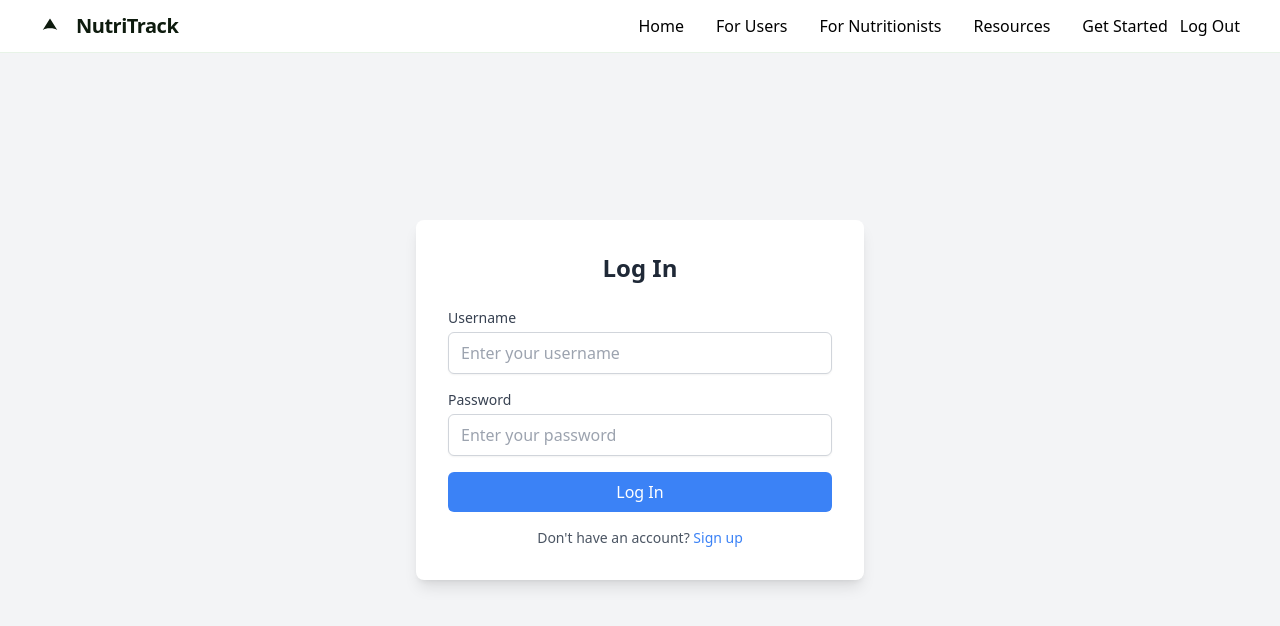
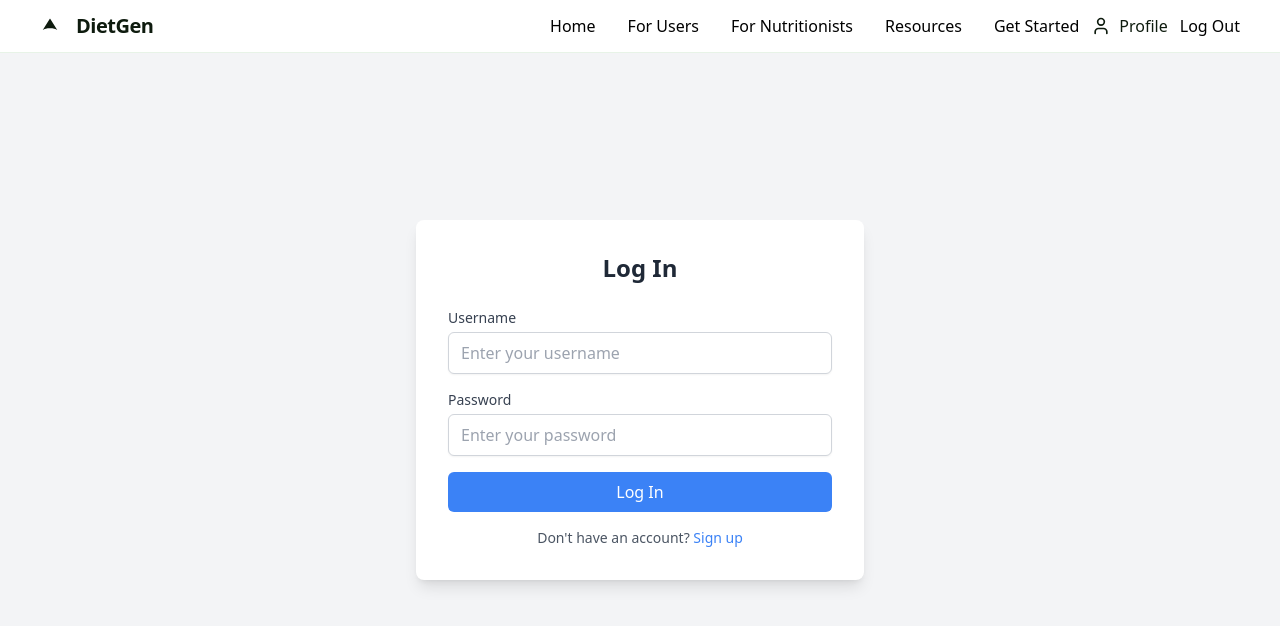
Before and after one commit to SHIBINSHA02/Dietrie, a React (Vite) app in the folder frontend/: page /login in a window 1280 px wide. Shown: the top 626 px of the page. Built offline with nearby package versions, Linux system fonts and the light colour scheme; sample sign-in values are in the browser's storage.

Commit message:
added profile route

```diff
--- a/frontend/package.json
+++ b/frontend/package.json
@@ -10,6 +10,8 @@
     "preview": "vite preview"
   },
   "dependencies": {
+    "@mui/x-charts": "^8.10.2",
+    "lucide-react": "^0.541.0",
     "react": "^19.1.0",
     "react-dom": "^19.1.0",
     "react-router-dom": "^7.8.1"
--- a/frontend/src/App.jsx
+++ b/frontend/src/App.jsx
@@ -1,3 +1,4 @@
+// frontend/src/App.jsx
 
 import React, { useEffect, useState } from 'react';
 import { BrowserRouter as Router, Routes, Route, Navigate } from 'react-router-dom';
@@ -34,14 +35,14 @@ function App() {
           <Route path="/login" element={<Login setIsAuthenticated={setIsAuthenticated} />} />
           <Route path="/signup" element={<Signup setIsAuthenticated={setIsAuthenticated} />} />
           <Route
-            path="/dashboard"
+            path="/home"
             element={
               <ProtectedRoute>
                 <Home />
               </ProtectedRoute>
             }
           />
-          <Route path="/" element={<Navigate to={isAuthenticated ? "/dashboard" : "/login"} />} />
+          <Route path="/" element={<Navigate to={isAuthenticated ? "/home" : "/login"} />} />
         </Routes>
       </div>
     </Router>
--- a/frontend/src/Components/Home/HeroSection.jsx
+++ b/frontend/src/Components/Home/HeroSection.jsx
@@ -1,3 +1,4 @@
+// frontend/src/Components/Home/HeroSection.jsx
 import React from 'react';
 
 function HeroSection() {
--- a/frontend/src/Components/Navbar/Navbar.jsx
+++ b/frontend/src/Components/Navbar/Navbar.jsx
@@ -1,6 +1,6 @@
-
 import React, { useState } from 'react';
 import { Link, useNavigate } from 'react-router-dom';
+import { User } from 'lucide-react'; // profile icon
 
 function Navbar({ isAuthenticated, setIsAuthenticated }) {
   const [isMenuOpen, setIsMenuOpen] = useState(false);
@@ -9,19 +9,19 @@ function Navbar({ isAuthenticated, setIsAuthenticated }) {
   const toggleMenu = () => setIsMenuOpen(!isMenuOpen);
 
   const handleLinkClick = () => {
-    if (isMenuOpen) setIsMenuOpen(false); // Close menu after click
+    if (isMenuOpen) setIsMenuOpen(false);
   };
 
   const handleLogout = () => {
-    localStorage.removeItem('token'); // Clear JWT token
-    setIsAuthenticated(false); // Update auth state
-    navigate('/login'); // Redirect to login
-    handleLinkClick(); // Close menu if open
+    localStorage.removeItem('token');
+    setIsAuthenticated(false);
+    navigate('/login');
+    handleLinkClick();
   };
 
   return (
     <header className="flex items-center stretch fixed w-full z-20 justify-between whitespace-nowrap border-b border-solid border-b-[#e7f3e7] px-4 sm:px-6 lg:px-10 py-3 bg-white">
-      {/* Logo */}
+
       <div className="flex items-center gap-3 sm:gap-4 text-[#0e1b0e]">
         <div className="size-5">
           <svg viewBox="0 0 48 48" fill="none" xmlns="http://www.w3.org/2000/svg">
@@ -31,10 +31,9 @@ function Navbar({ isAuthenticated, setIsAuthenticated }) {
             ></path>
           </svg>
         </div>
-        <h2 className="text-[#0e1b0e] text-lg lg:text-xl font-bold tracking-tight">NutriTrack</h2>
+        <h2 className="text-[#0e1b0e] text-lg lg:text-xl font-bold tracking-tight">DietGen</h2>
       </div>
 
-      {/* Hamburger (mobile only) */}
       <button
         className="sm:hidden text-[#0e1b0e] focus:outline-none"
         onClick={toggleMenu}
@@ -51,7 +50,7 @@ function Navbar({ isAuthenticated, setIsAuthenticated }) {
         </svg>
       </button>
 
-      {/* Nav Links */}
+      {/* Menu Items */}
       <div
         className={`${
           isMenuOpen ? 'flex' : 'hidden'
@@ -71,14 +70,27 @@ function Navbar({ isAuthenticated, setIsAuthenticated }) {
             Resources
           </a>
         </div>
-        <div className="flex flex-col sm:flex-row gap-2 sm:gap-3">
+
+        <div className="flex flex-col sm:flex-row gap-2 sm:gap-3 items-center">
           <Link to="/signup" className="btn-primary">
             Get Started
           </Link>
           {isAuthenticated ? (
-            <button onClick={handleLogout} className="btn-secondary">
-              Log Out
-            </button>
+            <>
+              {/* Profile Icon */}
+              <Link
+                to="/profile"
+                onClick={handleLinkClick}
+                className="flex items-center gap-2 text-[#0e1b0e] hover:text-green-600 transition"
+              >
+                <User className="w-5 h-5" />
+                <span className="hidden sm:inline">Profile</span>
+              </Link>
+
+              <button onClick={handleLogout} className="btn-secondary">
+                Log Out
+              </button>
+            </>
           ) : (
             <Link to="/login" className="btn-secondary">
               Log In
```
Also changed, not shown: 1 other file (tests, documents, lock files or other folders).
